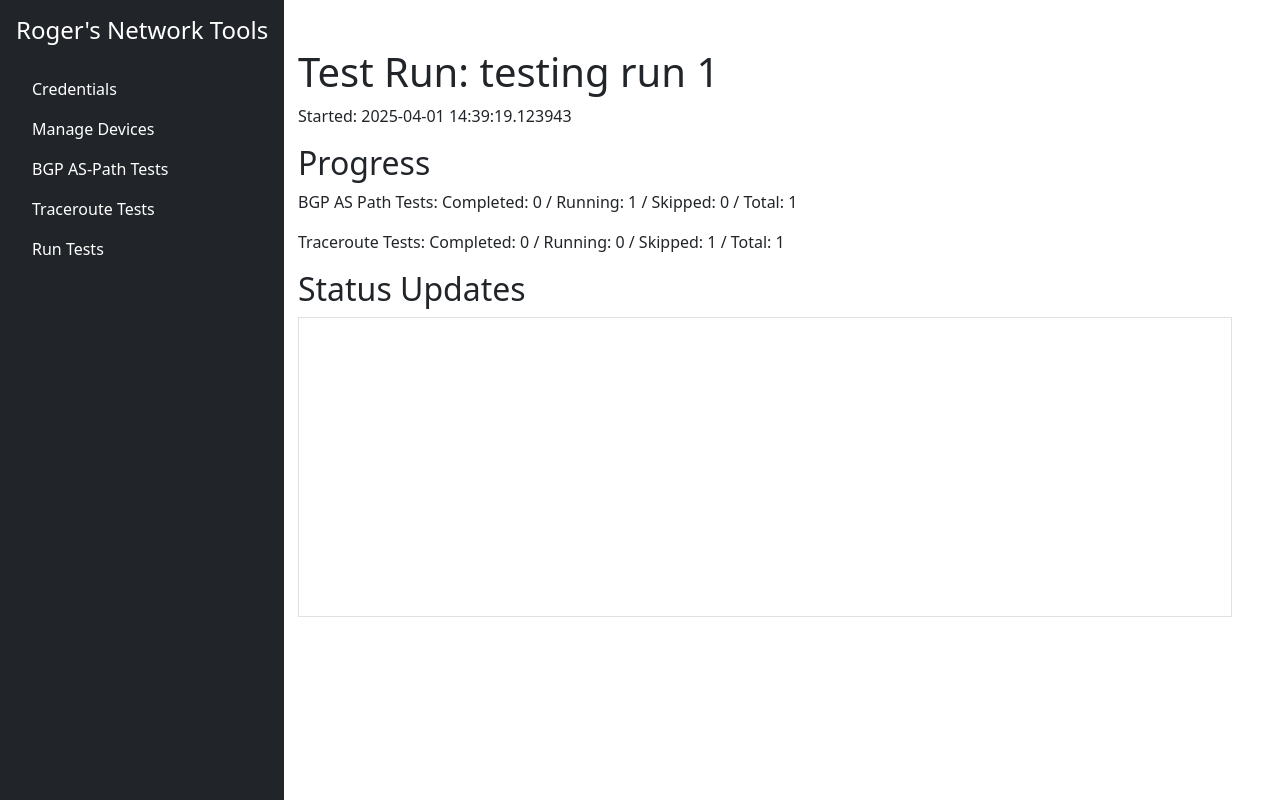
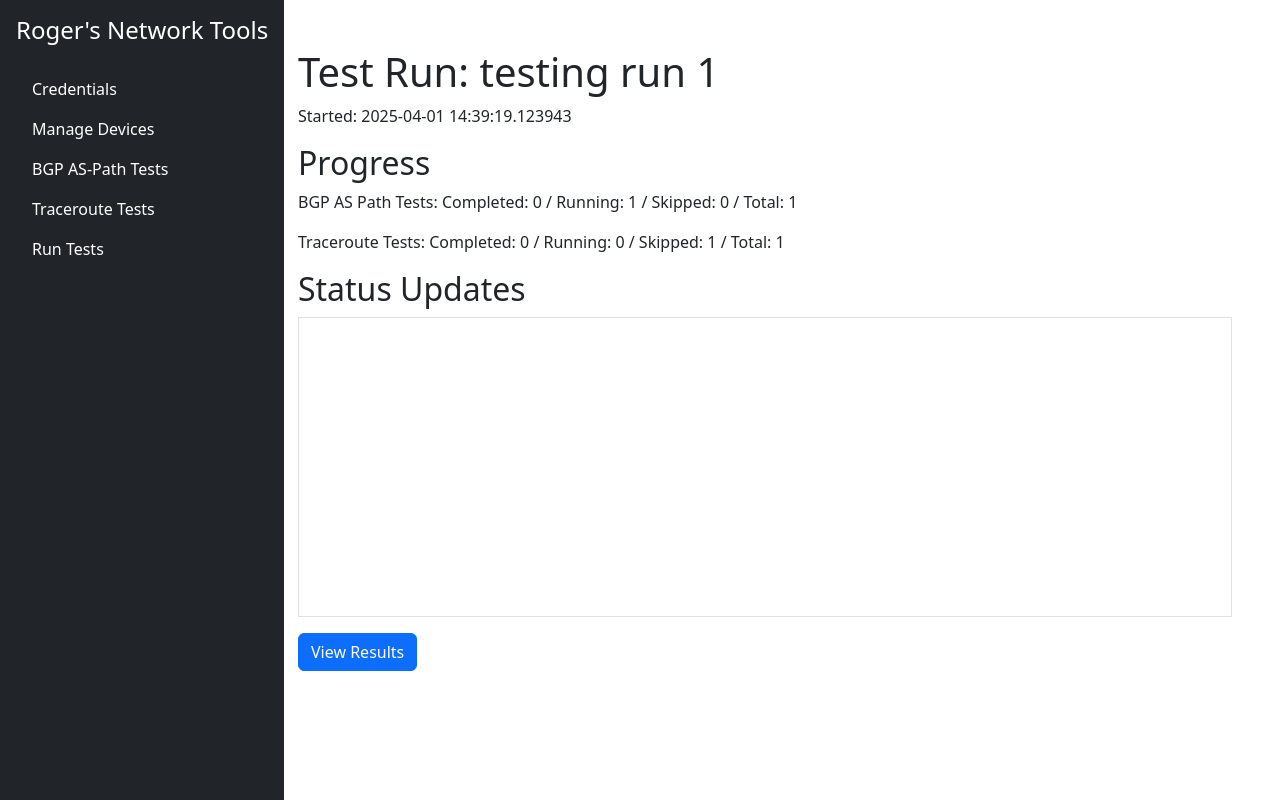
Before and after one commit to rog2054/rnt, a Flask app: page /tests/progress/1 in a window 1280 px wide. Run offline with Flask 3, Linux system fonts and the light colour scheme; data comes from the database, SQL or seed files in the repository; some libraries are stand-ins or nearby versions.

Commit message:
added nav button to the view test results page

```diff
--- a/templates/test_progress.html
+++ b/templates/test_progress.html
@@ -18,6 +18,11 @@
 </p>
 <h2>Status Updates</h2>
 <div id="status-log" class="border p-3" style="height: 300px; overflow-y: auto;"></div>
+
+<div id="results-button" style="display:block;">
+    <a href="{{ url_for('test_results', run_id=test_run.id) }}" class="btn btn-primary mt-3">View Results</a>
+</div>
+
 <script src="https://cdnjs.cloudflare.com/ajax/libs/socket.io/4.7.5/socket.io.js"></script>
 <script type="text/javascript">
     document.addEventListener('DOMContentLoaded', function () {
@@ -104,8 +109,12 @@
             document.getElementById('traceroute_running').textContent = stats.traceroute_test.running;
             document.getElementById('traceroute_skipped').textContent = stats.traceroute_test.skipped;
             document.getElementById('traceroute_total').textContent = stats.traceroute_test.total;
+            if (stats.bgpaspathtest_test.running === 0 && stats.traceroute_test.running === 0) {
+                document.getElementById('results-button').style.display = 'block';  // Show button
+            }
         }
     });
+
     });
 </script>
 {% endblock %}
```
